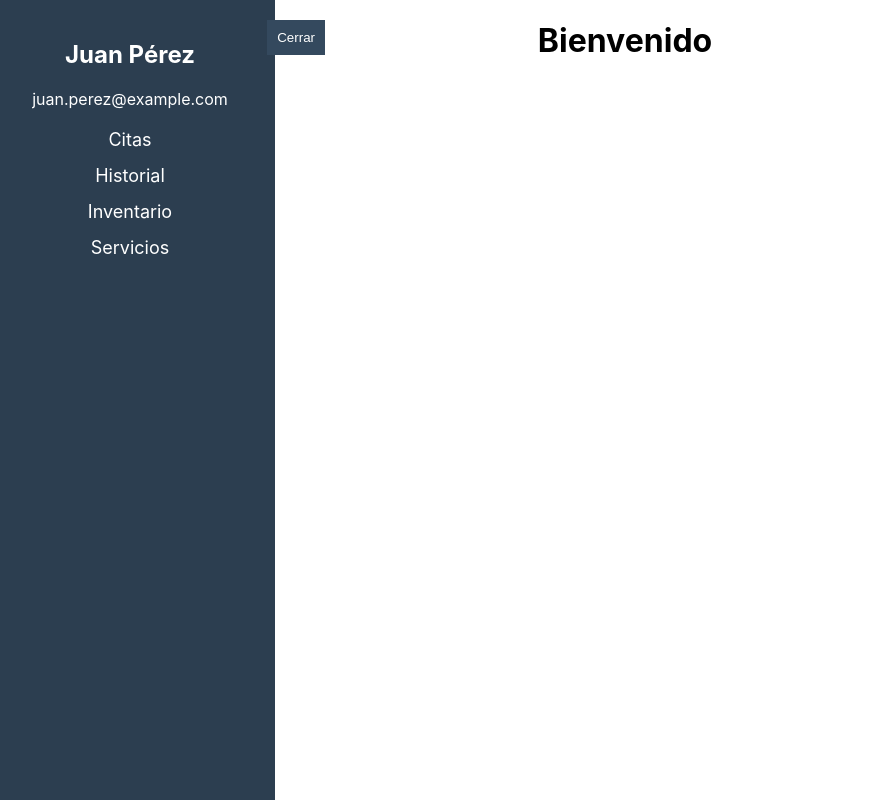
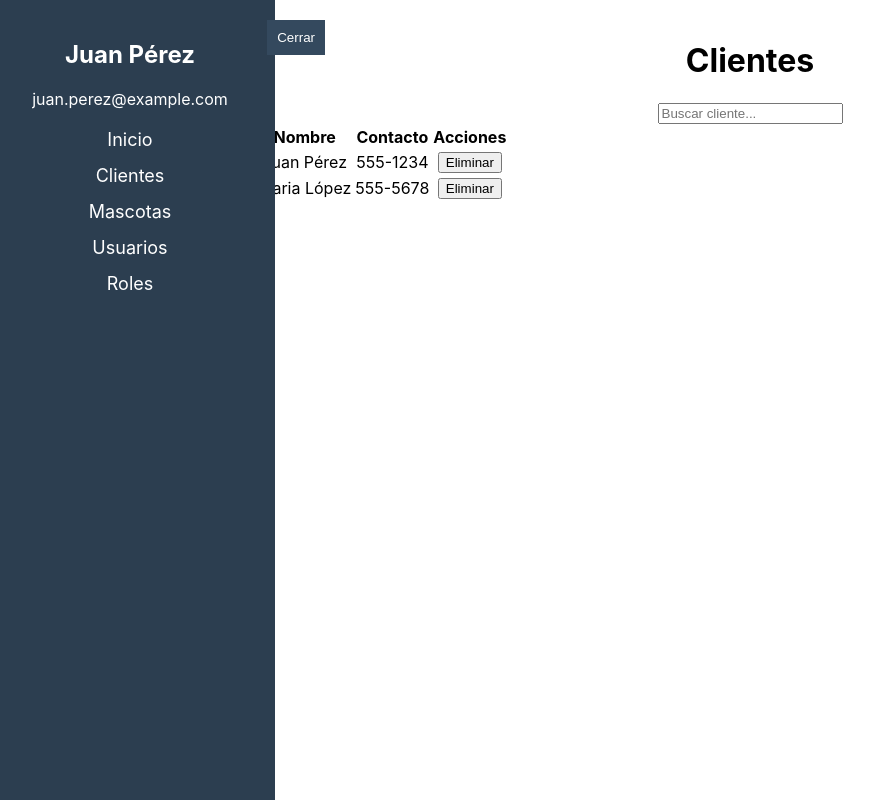
Before and after one commit to Aper-ux/VeterinariaWeb-Front, a React (Create React App) app: page /clientes in a window 1280 px wide. Shown: the whole page, without its empty margins (15-889 px from the left). Built offline with nearby package versions, Linux system fonts and the light colour scheme.

Commit message:
vista clientes y modif menu

```diff
--- a/package.json
+++ b/package.json
@@ -8,6 +8,8 @@
     "@testing-library/user-event": "^13.5.0",
     "react": "^18.3.1",
     "react-dom": "^18.3.1",
+    "react-icons": "^5.3.0",
+    "react-router-dom": "^5.2.0",
     "react-scripts": "5.0.1",
     "web-vitals": "^2.1.4"
   },
--- a/src/App.js
+++ b/src/App.js
@@ -1,16 +1,33 @@
 import React from 'react';
 import Sidebar from './components/Sidebar';
-import './App.css'; /* CSS global */
+import { BrowserRouter as Router, Route, Switch } from 'react-router-dom';
+import Clientes from './pages/Clientes';
+/* import Mascotas from './pages/Mascotas';
+import Usuarios from './pages/Usuarios';
+import Roles from './pages/Roles'; */
+import './App.css'; // Asegúrate de que el archivo CSS esté correctamente referenciado
 
 function App() {
-  return (
-    <div className="App">
-      <Sidebar></Sidebar> {/* Agregamos el componente Sidebar */}
-      <div> {/* Contenido principal */}
-        <h1>Bienvenido</h1>
-      </div>
-    </div>
-  );
+    return (
+        <Router>
+            <div className="App">
+                <Sidebar />
+                {/* Contenido principal de la aplicación */}
+                <div className="content">
+                    <Switch>
+                        <Route path="/clientes" component={Clientes} />
+                        {/* <Route path="/mascotas" component={Mascotas} />
+                        <Route path="/usuarios" component={Usuarios} />
+                        <Route path="/roles" component={Roles} /> */}
+                        <Route path="/" exact>
+                            <h1>Bienvenido a la Veterinaria</h1>
+                            <p>Selecciona una opción en el menú para comenzar.</p>
+                        </Route>
+                    </Switch>
+                </div>
+            </div>
+        </Router>
+    );
 }
 
 export default App;
--- a/src/components/Sidebar.js
+++ b/src/components/Sidebar.js
@@ -1,11 +1,11 @@
 import React, { useState } from 'react';
-import './Sidebar.css'; // Importamos el CSS para estilizar el sidebar
+import './Sidebar.css'; // Asegúrate de que el archivo CSS esté correctamente referenciado
 
 const Sidebar = () => {
     // Estado para controlar si el sidebar está desplegado o no
     const [isOpen, setIsOpen] = useState(true);
 
-    // Datos de usuario (cambiar esto para obtener los datos del usuario real)
+    // Datos de usuario (puedes cambiar esto para obtener los datos del usuario real)
     const user = {
         name: 'Juan Pérez',
         email: 'juan.perez@example.com'
@@ -27,10 +27,11 @@ const Sidebar = () => {
                     {/* Opciones de menú */}
                     <nav className="menu">
                         <ul>
-                            <li><a href="#citas">Citas</a></li>
-                            <li><a href="#historial">Historial</a></li>
-                            <li><a href="#inventario">Inventario</a></li>
-                            <li><a href="#servicios">Servicios</a></li>
+                            <li><a href="/">Inicio</a></li>
+                            <li><a href="/clientes">Clientes</a></li>
+                            <li><a href="/mascotas">Mascotas</a></li>
+                            <li><a href="/usuarios">Usuarios</a></li>
+                            <li><a href="/roles">Roles</a></li>
                         </ul>
                     </nav>
                 </div>
--- /dev/null
+++ b/src/pages/Clientes.js
@@ -0,0 +1,57 @@
+import React, { useState } from 'react';
+
+const Clientes = () => {
+    const [clientes, setClientes] = useState([
+        { id: 1, nombre: 'Juan Pérez', contacto: '555-1234' },
+        { id: 2, nombre: 'Maria López', contacto: '555-5678' }
+    ]);
+
+    const [filtro, setFiltro] = useState("");
+
+    const handleDelete = (id) => {
+        setClientes(clientes.filter(cliente => cliente.id !== id));
+    };
+
+    const handleSearch = (e) => {
+        setFiltro(e.target.value);
+    };
+
+    const filteredClientes = clientes.filter(cliente =>
+        cliente.nombre.toLowerCase().includes(filtro.toLowerCase())
+    );
+
+    return (
+        <div>
+            <h1>Clientes</h1>
+            <input
+                type="text"
+                placeholder="Buscar cliente..."
+                value={filtro}
+                onChange={handleSearch}
+            />
+            <table>
+                <thead>
+                    <tr>
+                        <th>Nombre</th>
+                        <th>Contacto</th>
+                        <th>Acciones</th>
+                    </tr>
+                </thead>
+                <tbody>
+                    {filteredClientes.map(cliente => (
+                        <tr key={cliente.id}>
+                            <td>{cliente.nombre}</td>
+                            <td>{cliente.contacto}</td>
+                            <td>
+                                <button onClick={() => handleDelete(cliente.id)}>Eliminar</button>
+                                {/* Agregar botones para editar/ver detalles */}
+                            </td>
+                        </tr>
+                    ))}
+                </tbody>
+            </table>
+        </div>
+    );
+};
+
+export default Clientes;
```
Also changed, not shown: 1 other file (tests, documents, lock files or other folders).
